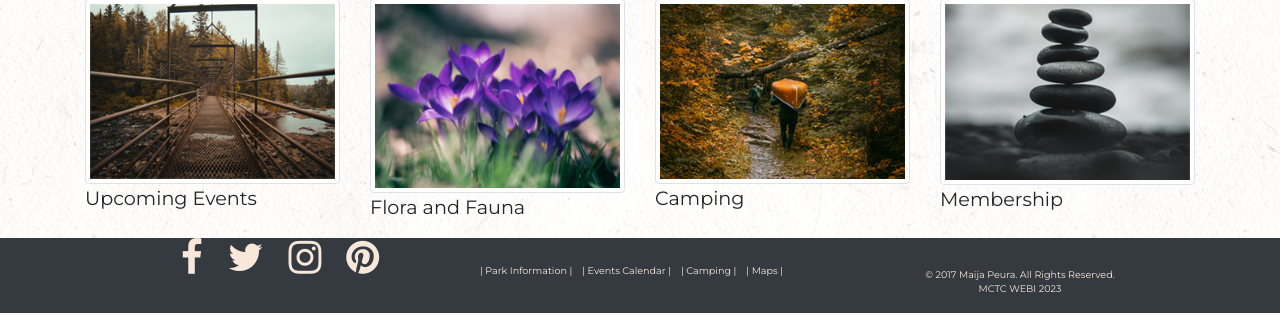
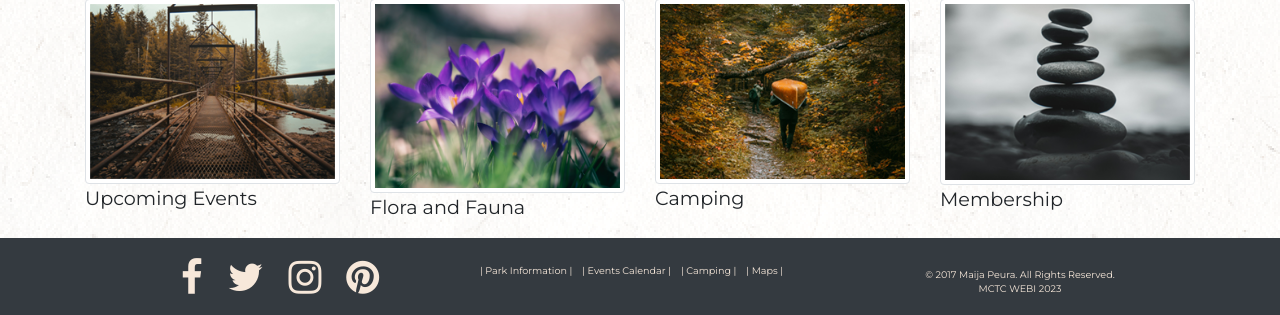
Before and after one commit to Maija-Peura/maija-peura.github.io, a PHP site: page /white_pine/index.html in a window 1280 px wide. Shown: the part 1198-1513 px from the top of the page. Run offline with PHP 8.4, Linux system fonts and the light colour scheme; some web fonts are replaced.

Commit message:
updated social nav

```diff
--- a/white_pine/css/custom.css
+++ b/white_pine/css/custom.css
@@ -282,7 +282,9 @@ ul.secondary_nav li a {
     font-size: .5em;
 }
 
-
+ul.social {
+    margin-top: 20px;
+}
 
 ul.social li {
     display: inline;
```
